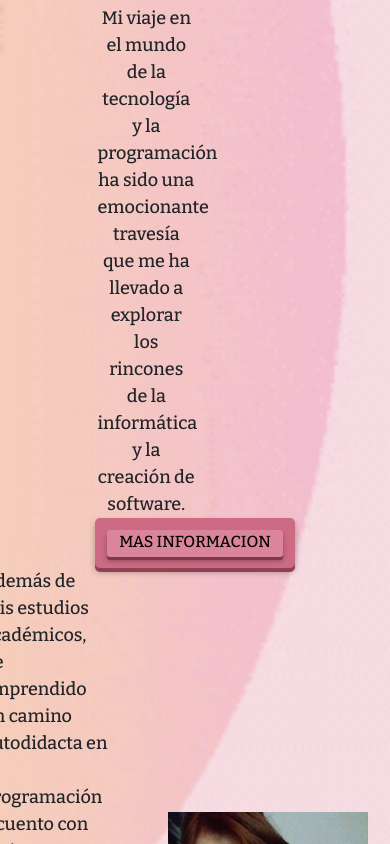
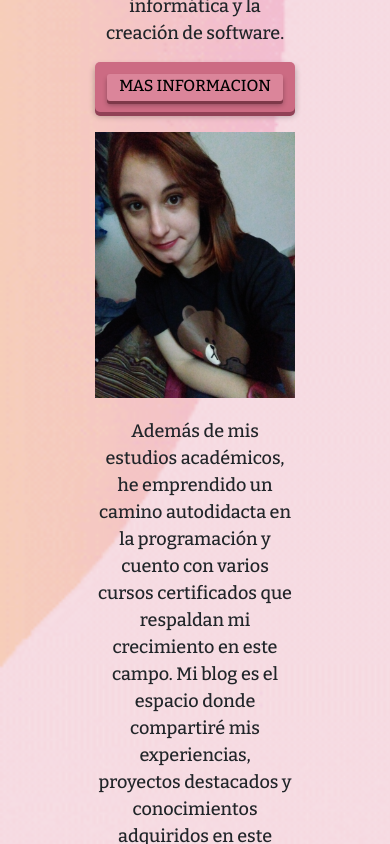
Before and after one commit to Kiri-1/BlogUXUI, a plain HTML site: page index.html in a window 390 px wide. Shown: the part 980-1824 px from the top of the page. Drawn offline with nearby package versions, Linux system fonts and the light colour scheme.

Commit message:
agregando media queries index termiado

```diff
--- a/style.css
+++ b/style.css
@@ -6,7 +6,6 @@ body {
     background-size: cover;
     background-repeat: no-repeat;
 }
-
 
 
 /* HEADER */
@@ -72,13 +71,17 @@ p {
     align-items: center;
 
 }
-@media screen and (max-width: 648px){
-    .titulo1 , .titulo2{
+
+@media screen and (max-width: 648px) {
+
+    .titulo1,
+    .titulo2 {
         text-align: center;
 
     }
 
 }
+
 /* CENTRO */
 
 /* CONTENDIO INFORMACION PERSONAL */
@@ -110,7 +113,6 @@ p {
 .img2 {
     width: 200px;
     margin: 40px;
-    margin-left: 60px
 }
 
 .parrafo2 {
@@ -120,6 +122,20 @@ p {
     font-family: 'Bitter', 'serif';
     font-size: 18px;
 
+}
+
+@media screen and (max-width: 768px) {
+    .parrafo1 {
+        max-width: none !important;
+        margin-top: 15px !important;
+        margin-bottom: 15px !important;
+    }
+
+    .parrafo2 {
+        order: 2;
+        max-width: none !important;
+        margin-bottom: 15px !important;
+    }
 }
 
 .boton1 {
@@ -196,16 +212,32 @@ p {
 }
 
 @media screen and (max-width: 768px) {
+
     .imagen1 {
         display: block;
         width: 50%;
         margin: 0 auto;
         text-align: center;
     }
-    .img1{
-        margin: 0 !important ;
+
+    .imagen2 {
+        flex-direction: column;
+        width: 50%;
+        margin: 0 auto;
+        text-align: center;
+
+    }
+
+    .img1 {
+        margin: 0 !important;
+    }
+
+    .img2 {
+        order: 1;
+        margin: 20px;
     }
 }
+
 /* CONTENDIO INFORMACION PERSONAL */
 
 /*FOOTER*/
```
